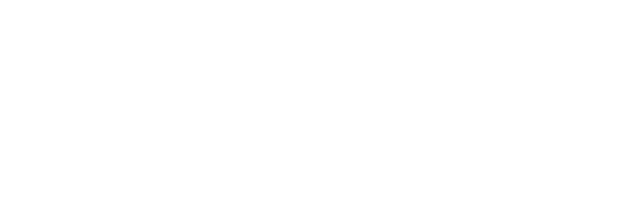
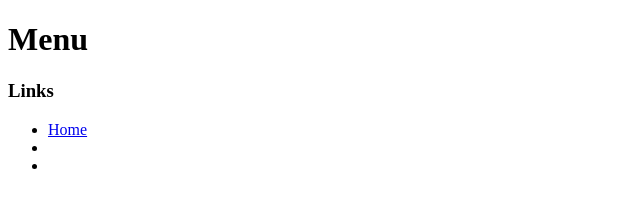
Before and after one commit to rykieldc/225747189-WebApp, a plain HTML site: page HTML Exercises/html_exercises.html in a window 1280 px wide. Shown: the whole page, without its empty margins (0-640 px from the left). Drawn offline with Linux system fonts and the light colour scheme.

Commit message:
Modified html_exercises.html

```diff
--- a/HTML Exercises/html_exercises.html
+++ b/HTML Exercises/html_exercises.html
@@ -6,6 +6,14 @@
     <title>HTML Exercises</title>
 </head>
 <body>
-
+    <h1>Menu</h1>
+    <h3>
+        Links
+    </h3>
+    <ul>
+        <li><a href="http://" target="_blank" rel="noopener noreferrer">Home</a></li>
+        <li></li>
+        <li></li>
+    </ul>
 </body>
 </html>
```
